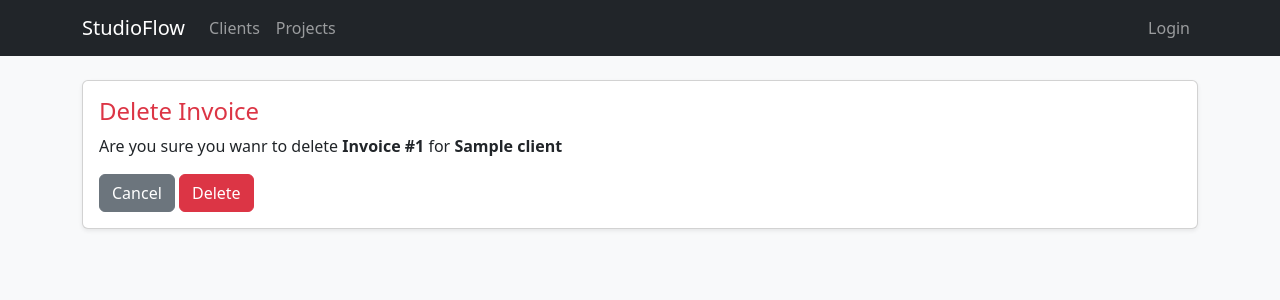
After one commit to KatlegoCodes/studioflow, a Django app: template billing/templates/billing/invoice_confirm_delete.html in a window 1280 px wide. The commit adds this page. Shown: the top 300 px of the page. Run offline with Django 5.2, Linux system fonts and the light colour scheme; the template is opened without the code that fills it: values that come from a table or form of the project are taken from there, others are empty; tables that the repository leaves empty hold one stand-in row (values such as "Sample post").

Commit message:
Added the delete option to the project

```diff
--- /dev/null
+++ b/billing/templates/billing/invoice_confirm_delete.html
@@ -0,0 +1,20 @@
+{% extends 'base.html' %} {% block content %}
+<div class="card shadow-sm">
+  <div class="card-body">
+    <h4 class="text-danger">Delete Invoice</h4>
+
+    <p>
+      Are you sure you wanr to delete
+      <strong>Invoice #{{ invoice.id }}</strong> for
+      <strong>{{ invoice.client.name }}</strong>
+    </p>
+
+    <form method="post">
+      {% csrf_token %}
+      <a href="{% url 'invoice_list' %}" class="btn btn-secondary">Cancel</a>
+      <button class="btn btn-danger" type="submit">Delete</button>
+    </form>
+  </div>
+</div>
+
+{% endblock %}
--- a/billing/templates/billing/invoice_list.html
+++ b/billing/templates/billing/invoice_list.html
@@ -43,4 +43,10 @@
   </tbody>
 </table>
 
+<a
+  href="{% url 'invoice_delete' invoice.pk %}"
+  class="btn btn-sm btn-outline-danger"
+  >Delete</a
+>
+
 {% endblock %}
```
Also changed, not shown: billing/views.py (+12 -0 lines).
